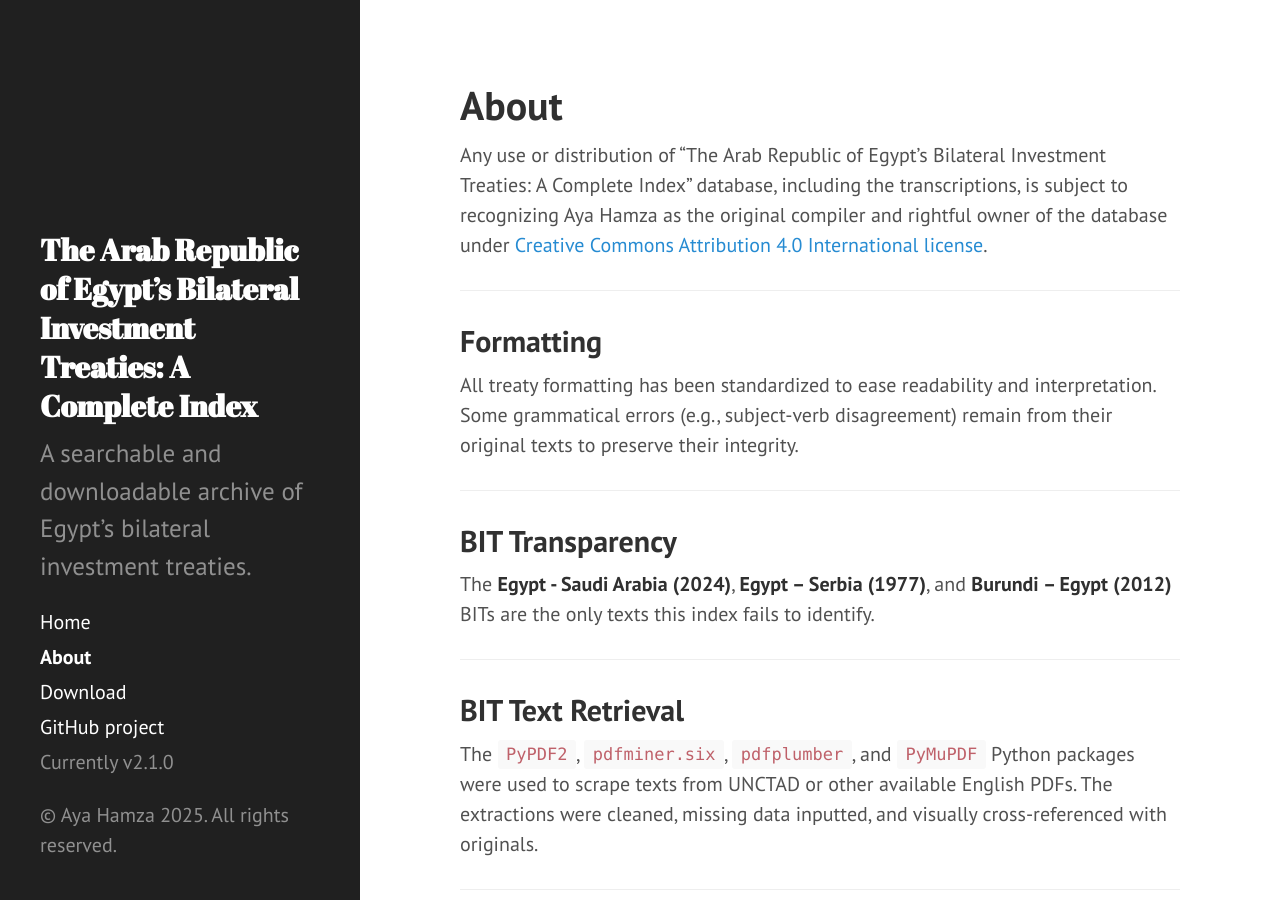
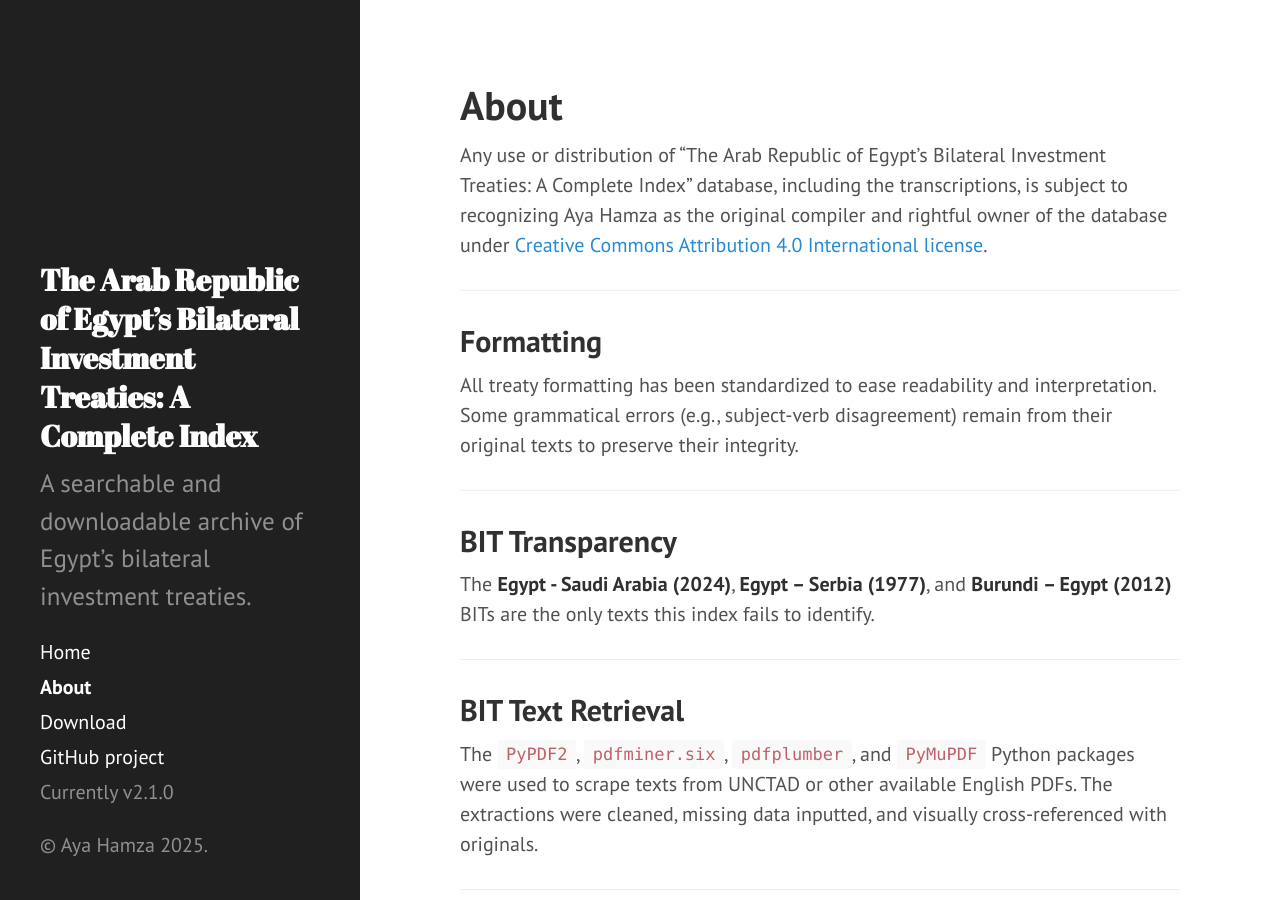
Before and after one commit to ayahamza1/MENABITs, a Jekyll site: the page built from about.md, in a window 1280 px wide and 900 px high. Built offline with Jekyll 4.4.1, drawn with Linux system fonts in a browser that asks for light colours.

Commit message:
Update sidebar.html

```diff
--- a/_includes/sidebar.html
+++ b/_includes/sidebar.html
@@ -31,6 +31,6 @@
       <span class="sidebar-nav-item">Currently v{{ site.version }}</span>
     </nav>
 
-    <p>&copy; Aya Hamza {{ site.time | date: '%Y' }}. All rights reserved.</p>
+    <p>&copy; Aya Hamza {{ site.time | date: '%Y' }}.</p>
   </div>
 </div>
```
